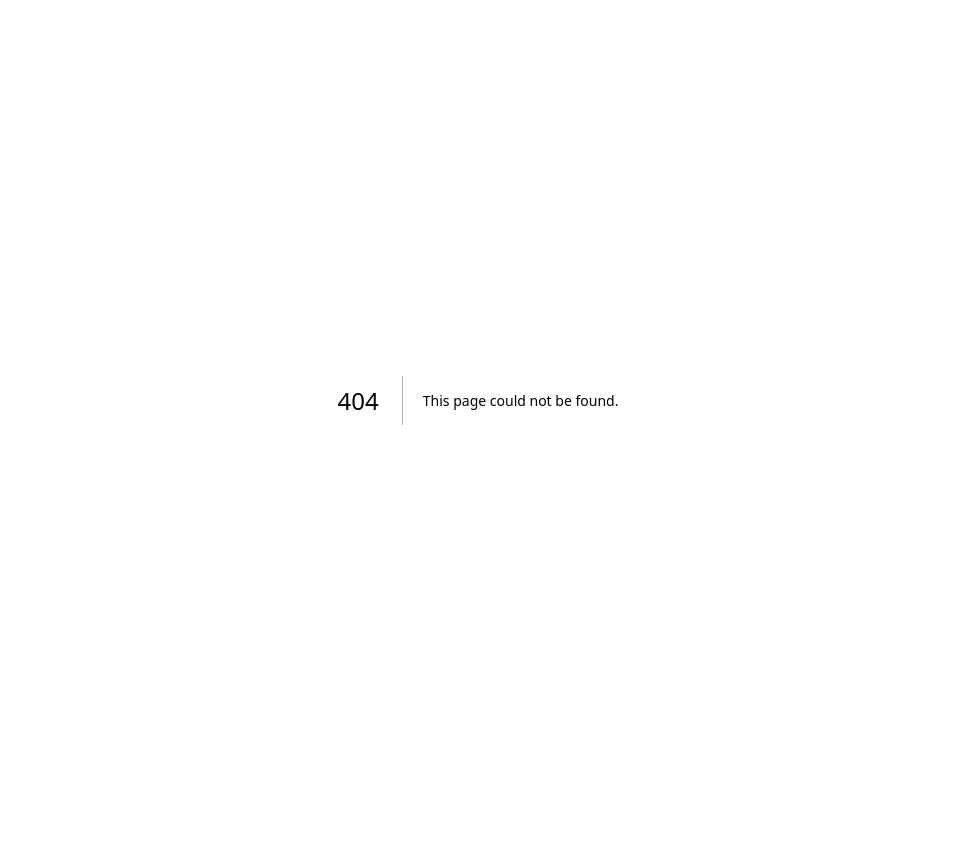
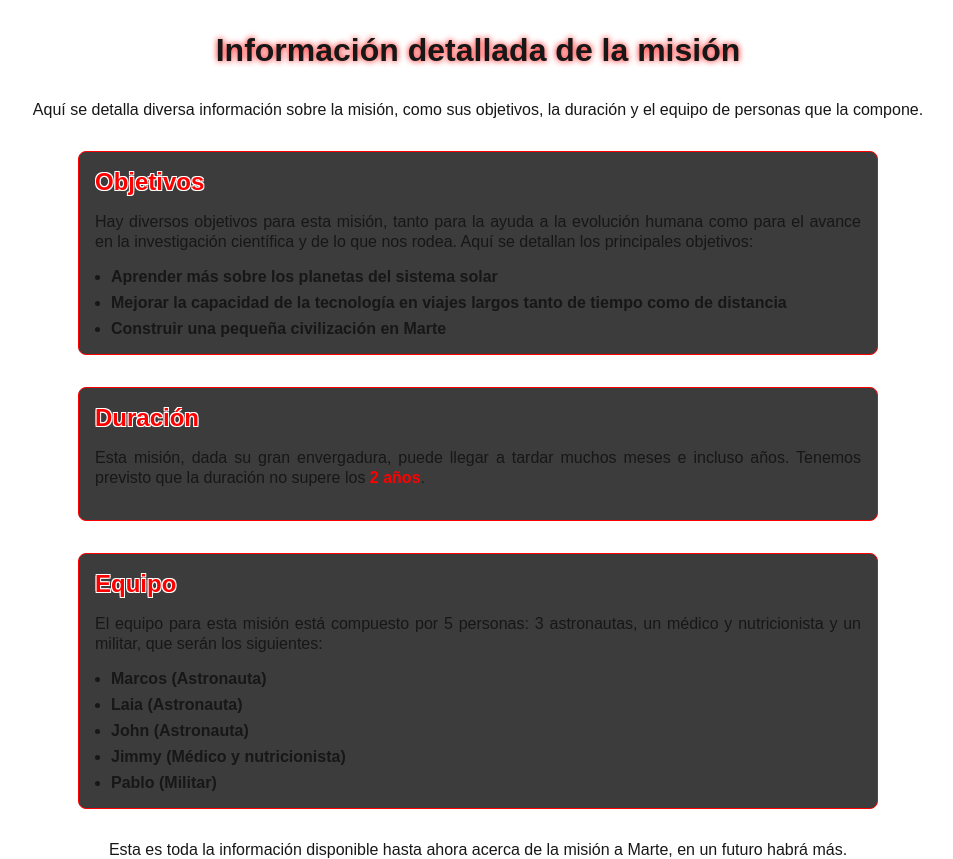
Before and after one commit to XxArnauGxX/M06_react, a Next.js app: page /mission in a window 1280 px wide. Before the commit this address had no page. Shown: the whole page, without its empty margins (162-1115 px from the left). Before the commit the page ends 800 px from the top, so only its background shows below. Built offline with nearby package versions, Linux system fonts and the light colour scheme.

Commit message:
S02: ejercicio 1

```diff
--- /dev/null
+++ b/src/app/mission/mission.css
@@ -0,0 +1,59 @@
+.title {
+    margin-top: 2rem;
+    display: flex;
+    justify-content: center;
+    font-weight: 900;
+    font-size: 2rem;
+    text-shadow: 0 0 6px red;
+}
+
+.description {
+    margin-top: 2rem;
+    display: flex;
+    justify-content: center;
+    text-align: center;
+}
+
+.main-content {
+    display: flex;
+    flex-direction: column;
+    align-items: center;
+    gap: 2rem;
+    margin-top: 2rem;
+}
+
+.section {
+    background-color: rgb(60, 60, 60);
+    border: 1px solid red;
+    border-radius: 8px;
+    max-width: 800px;
+    padding: 1rem;
+}
+
+.section-title {
+    margin-bottom: 1rem;
+    color: red;
+    text-shadow:
+        -1px -1px 0 white,
+        1px -1px 0 white,
+        -1px 1px 0 white,
+        1px 1px 0 white;
+    ;
+}
+
+.section-description {
+    text-align: justify;
+    margin-bottom: 1rem;
+    line-height: 1.25rem;
+}
+
+.section-list {
+    margin-left: 1rem;
+    display: flex;
+    flex-direction: column;
+    gap: 0.5rem;
+}
+
+.section-list-element {
+    font-weight: 600;
+}
--- /dev/null
+++ b/src/app/mission/page.jsx
@@ -0,0 +1,64 @@
+import "./mission.css";
+
+export default function Mission() {
+  return (
+    <>
+      <h1 className="title">Información detallada de la misión</h1>
+      <p className="description">
+        Aquí se detalla diversa información sobre la misión, como sus objetivos,
+        la duración y el equipo de personas que la compone.
+      </p>
+      <div className="main-content">
+        <section className="section">
+          <h2 className="section-title">Objetivos</h2>
+          <p className="section-description">
+            Hay diversos objetivos para esta misión, tanto para la ayuda a la
+            evolución humana como para el avance en la investigación científica
+            y de lo que nos rodea. Aquí se detallan los principales objetivos:
+          </p>
+          <ul className="section-list">
+            <li className="section-list-element">
+              Aprender más sobre los planetas del sistema solar
+            </li>
+            <li className="section-list-element">
+              Mejorar la capacidad de la tecnología en viajes largos tanto de
+              tiempo como de distancia
+            </li>
+            <li className="section-list-element">
+              Construir una pequeña civilización en Marte
+            </li>
+          </ul>
+        </section>
+        <section className="section">
+          <h2 className="section-title">Duración</h2>
+          <p className="section-description">
+            Esta misión, dada su gran envergadura, puede llegar a tardar muchos
+            meses e incluso años. Tenemos previsto que la duración no supere los{" "}
+            <strong style={{ color: "red" }}>2 años</strong>.
+          </p>
+        </section>
+        <section className="section">
+          <h2 className="section-title">Equipo</h2>
+          <p className="section-description">
+            El equipo para esta misión está compuesto por 5 personas: 3
+            astronautas, un médico y nutricionista y un militar, que serán los
+            siguientes:
+          </p>
+          <ul className="section-list">
+            <li className="section-list-element">Marcos (Astronauta)</li>
+            <li className="section-list-element">Laia (Astronauta)</li>
+            <li className="section-list-element">John (Astronauta)</li>
+            <li className="section-list-element">
+              Jimmy (Médico y nutricionista)
+            </li>
+            <li className="section-list-element">Pablo (Militar)</li>
+          </ul>
+        </section>
+      </div>
+      <p className="description">
+        Esta es toda la información disponible hasta ahora acerca de la misión a
+        Marte, en un futuro habrá más.
+      </p>
+    </>
+  );
+}
```
